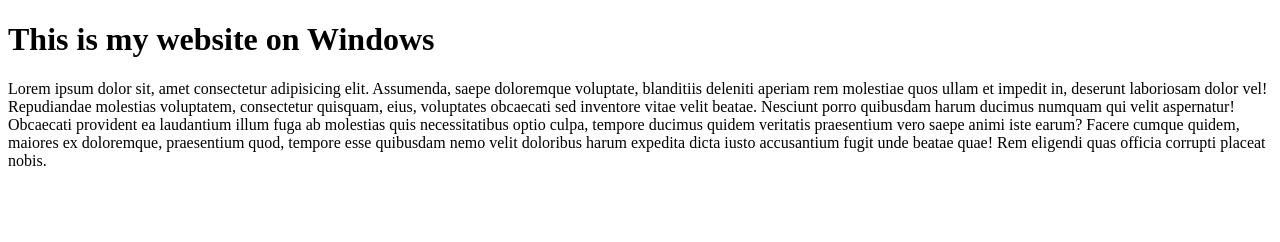
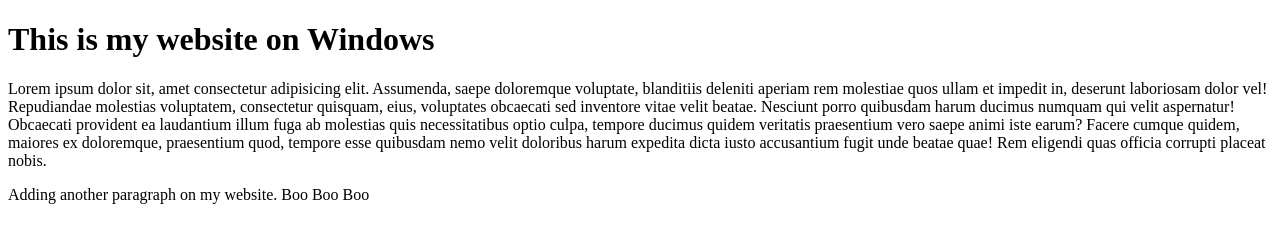
Before and after one commit to meharfaizan7878/My-First-Website-2025, a plain HTML site: page index.html in a window 1280 px wide. Drawn offline with Linux system fonts and the light colour scheme.

Commit message:
addindg a new paragraph

```diff
--- a/index.html
+++ b/index.html
@@ -7,5 +7,9 @@
 <body>
     <h1>This is my website on Windows</h1>
     <p>Lorem ipsum dolor sit, amet consectetur adipisicing elit. Assumenda, saepe doloremque voluptate, blanditiis deleniti aperiam rem molestiae quos ullam et impedit in, deserunt laboriosam dolor vel! Repudiandae molestias voluptatem, consectetur quisquam, eius, voluptates obcaecati sed inventore vitae velit beatae. Nesciunt porro quibusdam harum ducimus numquam qui velit aspernatur! Obcaecati provident ea laudantium illum fuga ab molestias quis necessitatibus optio culpa, tempore ducimus quidem veritatis praesentium vero saepe animi iste earum? Facere cumque quidem, maiores ex doloremque, praesentium quod, tempore esse quibusdam nemo velit doloribus harum expedita dicta iusto accusantium fugit unde beatae quae! Rem eligendi quas officia corrupti placeat nobis.</p>
+
+    <p>Adding another paragraph on my website. Boo Boo Boo</p>
+
+
 </body>
 </html>
```
